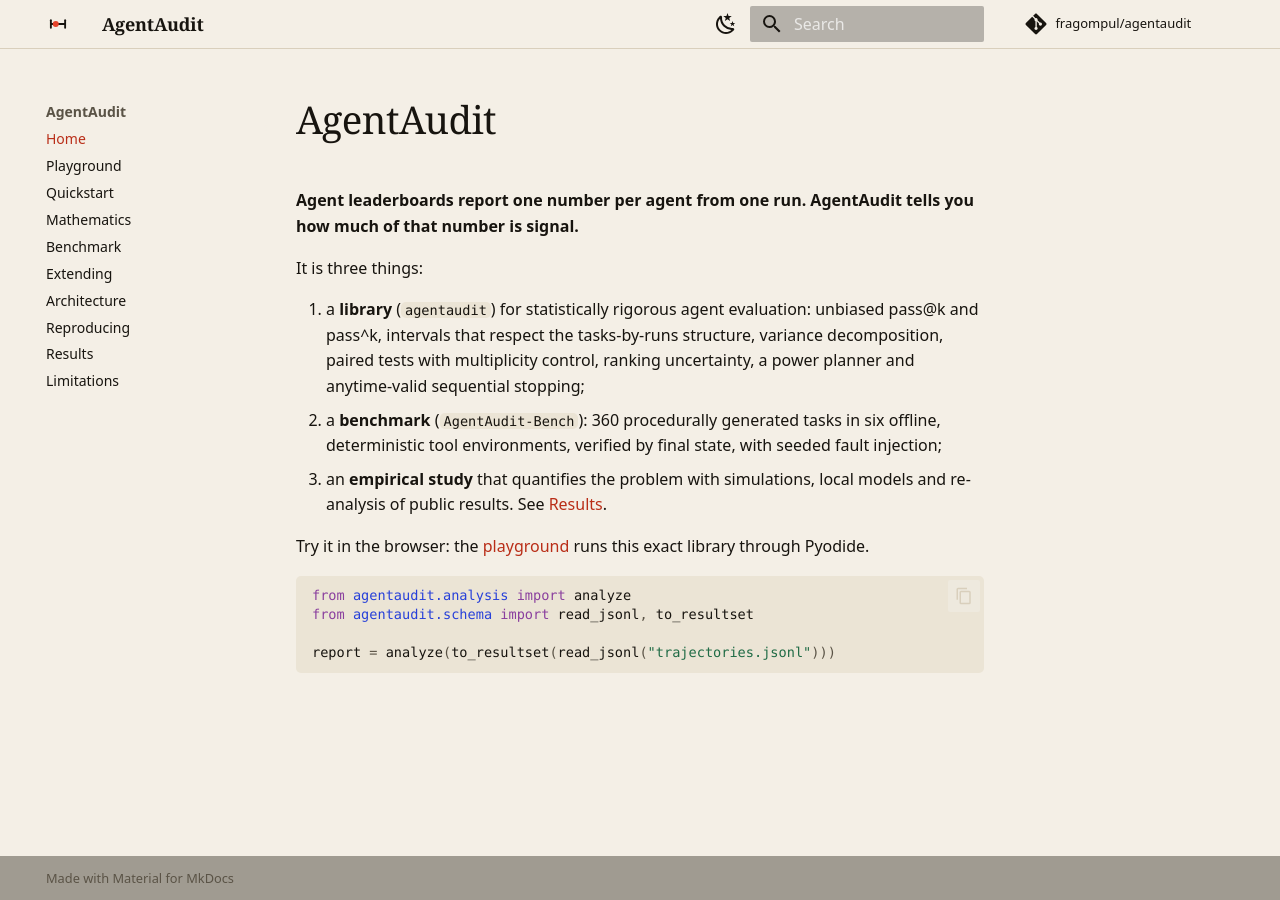
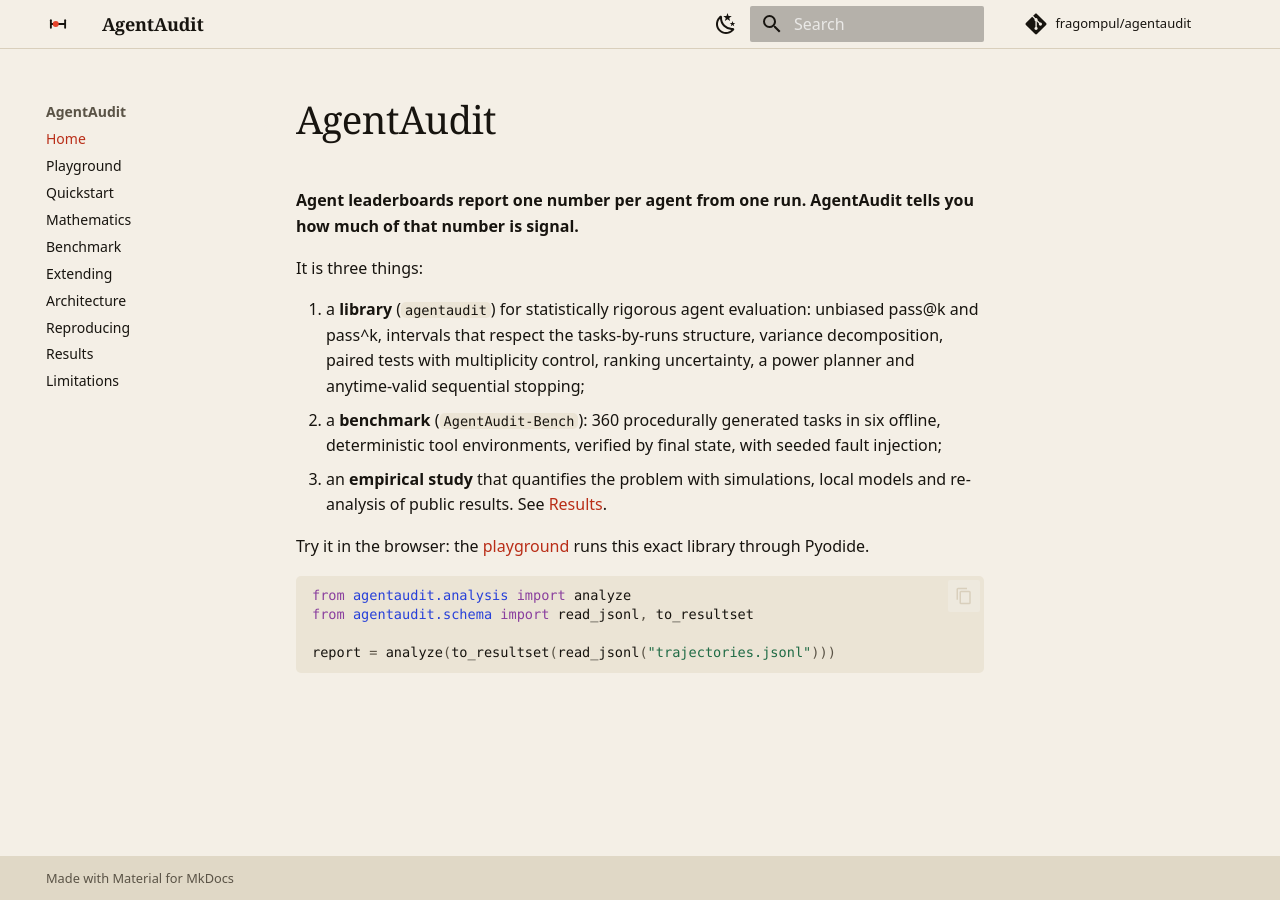
Before and after one commit to fragompul/agentaudit, an MkDocs documentation site: the page built from docs/index.md, in a window 1280 px wide. Built offline with MkDocs 1.6.1 and Material for MkDocs 9.7.7, drawn with Linux system fonts in a browser that asks for light colours; some web fonts are replaced; comment, search, counter and statistics services are not loaded.

Commit message:
a11y(docs): readable footer in both themes
Co-Authored-By: Claude Sonnet 5.5 <noreply@anthropic.com>

```diff
--- a/docs/stylesheets/extra.css
+++ b/docs/stylesheets/extra.css
@@ -21,6 +21,7 @@
   --md-code-bg-color:#ebe4d5;
   --md-code-fg-color:#17140f;
   --md-footer-bg-color:#ebe4d5;
+  --md-footer-bg-color--dark:#e0d8c6;
   --md-footer-fg-color:#17140f;
   --md-footer-fg-color--light:#5a5346;
   --md-footer-fg-color--lighter:#5a5346;
@@ -43,6 +44,7 @@
   --md-code-bg-color:#1b1814;
   --md-code-fg-color:#f1ebdf;
   --md-footer-bg-color:#1b1814;
+  --md-footer-bg-color--dark:#0e0c0a;
   --md-footer-fg-color:#f1ebdf;
   --md-footer-fg-color--lighter:#a79f90;
   --md-code-hl-keyword-color:#c58bd9;--md-code-hl-string-color:#4fc58a;--md-code-hl-number-color:#ff8a72;
```
